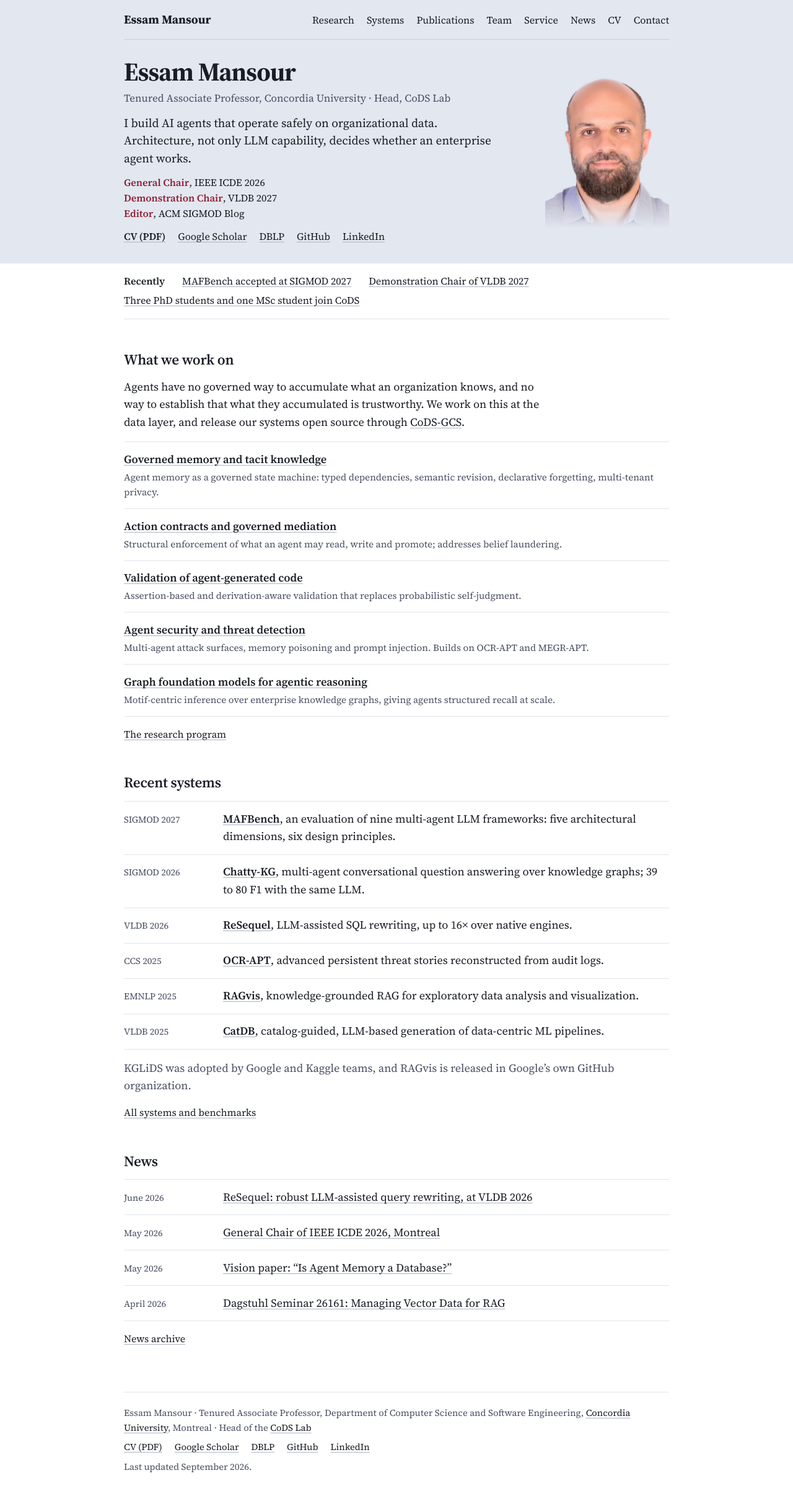
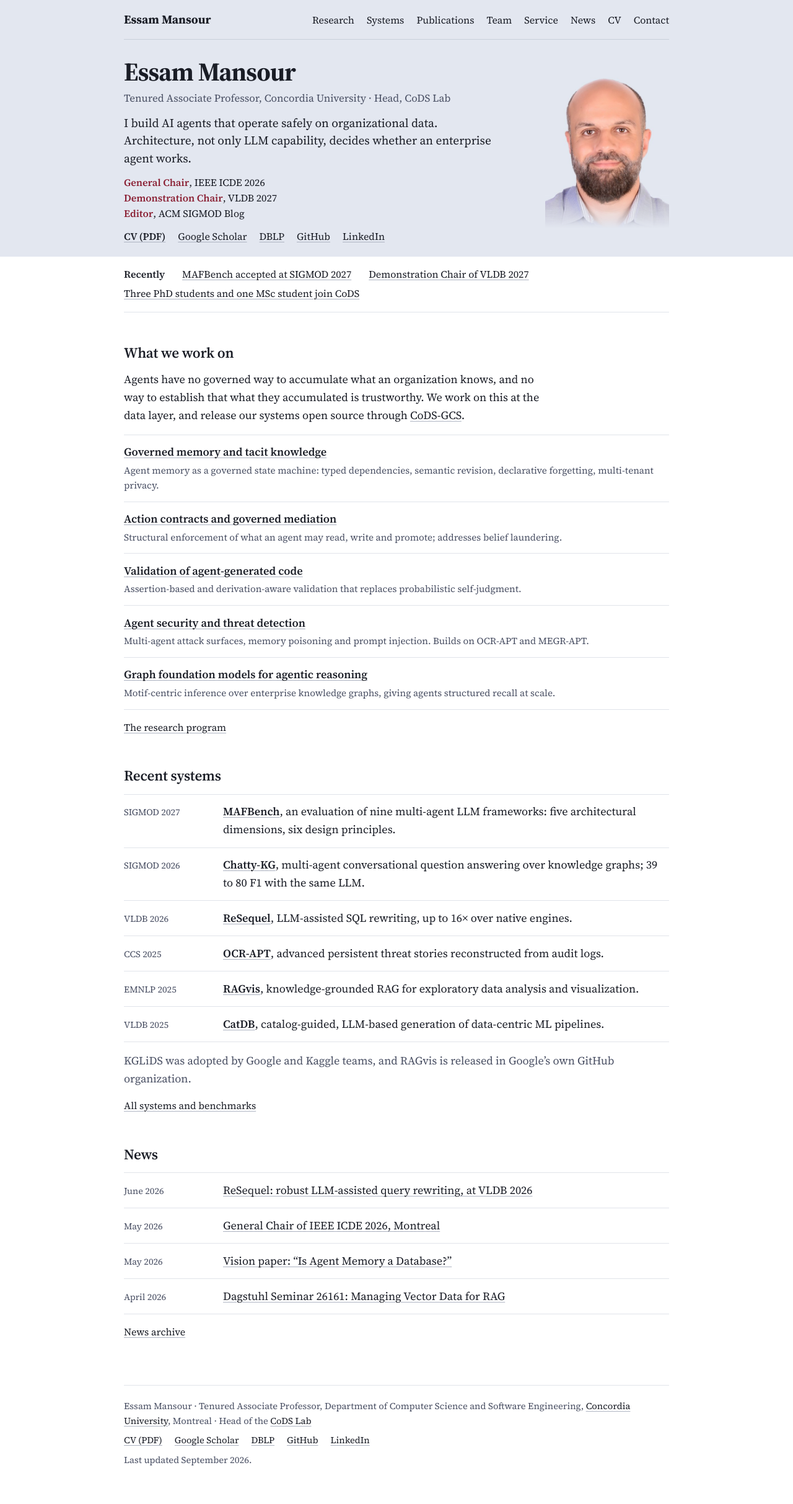
Before and after one commit to mansoure/mansoure.github.io, a Jekyll site: the page built from index.md, in a window 1280 px wide. Shown: the whole page at 62% size. Built offline with Jekyll 4.4.1, drawn with Linux system fonts in a browser that asks for light colours.

Commit message:
Tighten the space under the links in the home hero
Co-Authored-By: Claude Opus 5.5 <noreply@anthropic.com>
Claude-Session: https://claude.ai/code/session_01RYy8jtiw3e4scmvjkk2e4y

```diff
--- a/_layouts/default.html
+++ b/_layouts/default.html
@@ -36,7 +36,7 @@
   <link rel="icon" href="/favicon.png" type="image/png">
   <link rel="icon" href="/favicon.ico" sizes="any">
   <link rel="apple-touch-icon" href="/apple-touch-icon.png">
-  <link rel="stylesheet" href="/css/site.css?v=2026-09c">
+  <link rel="stylesheet" href="/css/site.css?v=2026-09d">
   <link rel="preload" href="/css/fonts/source-serif-4-latin-opsz-normal.woff2" as="font" type="font/woff2" crossorigin>
   <script>document.documentElement.className += ' js';</script>
   {%- if page.home %}
--- a/css/site.css
+++ b/css/site.css
@@ -78,7 +78,7 @@ main > h2:first-child { margin-top: 0; }
 .page-head .meta { margin: .6rem 0 0; color: var(--sub); font-size: 1rem; }
 
 /* home hero: text left, portrait vertically centred on the right, fading into the band */
-.hero { display: flex; align-items: center; justify-content: space-between; gap: 3rem; padding: 1.75rem 0 1.9rem; }
+.hero { display: flex; align-items: center; justify-content: space-between; gap: 3rem; padding: 1.75rem 0 1.2rem; }
 .hero-text { max-width: 38rem; }
 .hero h1 { font-size: 2.6rem; margin: 0 0 .4rem; }
 .hero .affil { margin: 0; color: var(--sub); font-size: 1.05rem; line-height: 1.5; }
@@ -157,7 +157,7 @@ main > h2:first-child { margin-top: 0; }
   h1 { font-size: 2.2rem; }
   .page-head { padding: 1.4rem 0 1.4rem; }
   #main { padding-top: 2rem; }
-  .hero { flex-direction: column-reverse; align-items: flex-start; gap: 1rem; padding: 1.25rem 0 1.5rem; }
+  .hero { flex-direction: column-reverse; align-items: flex-start; gap: 1rem; padding: 1.25rem 0 1.1rem; }
   .hero h1 { font-size: 2.2rem; }
   .hero .statement { font-size: 1.15rem; }
   .hero-photo { width: 7.5rem; }
```
